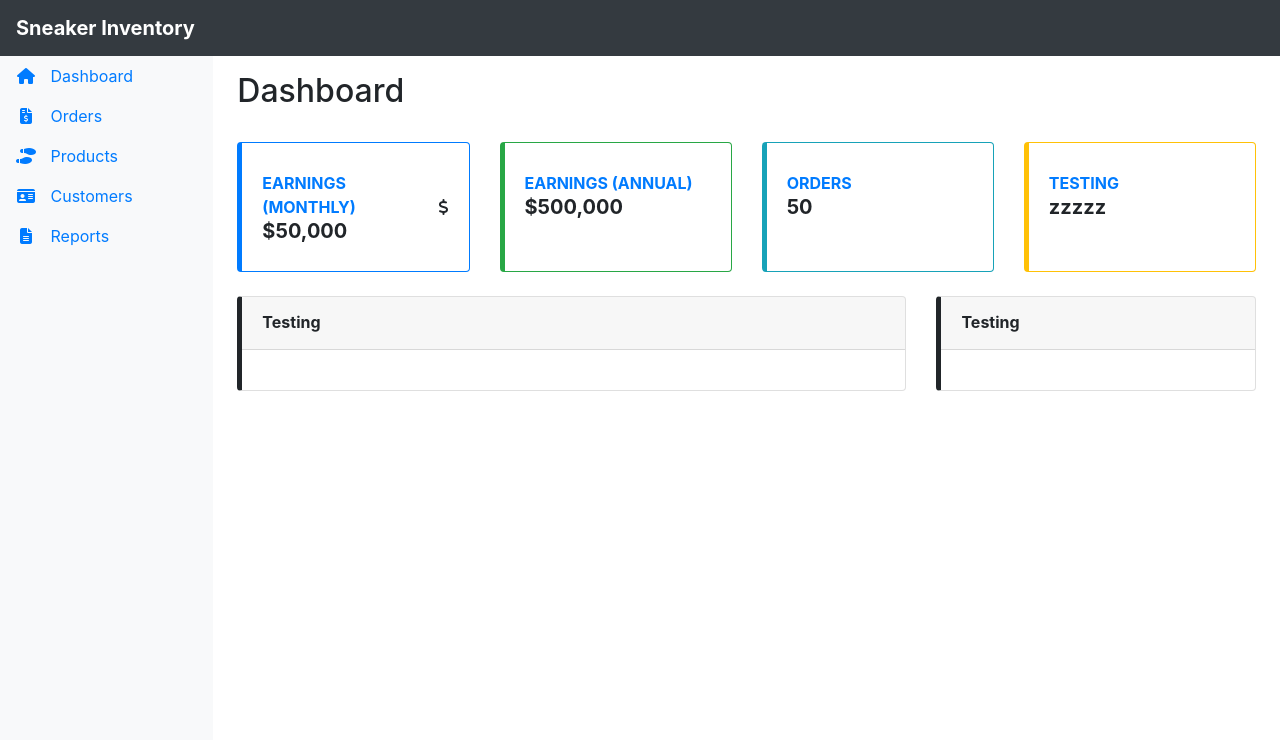
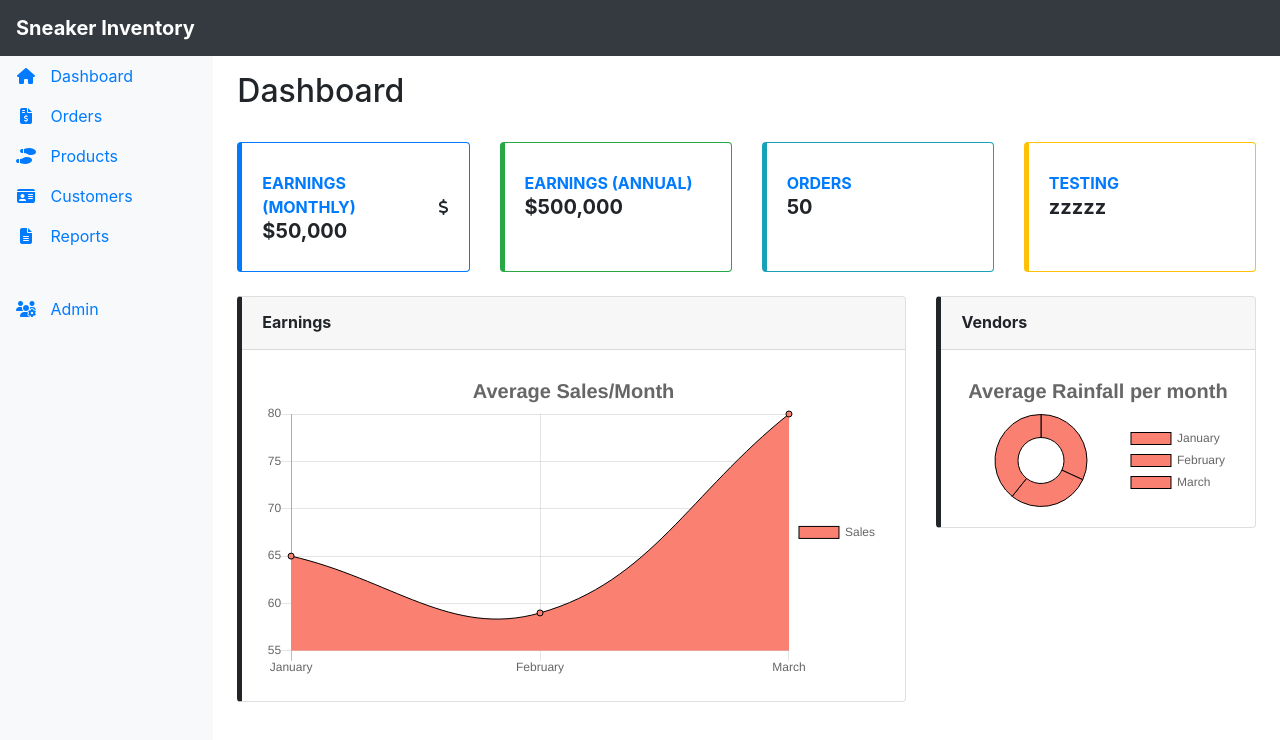
Before and after one commit to resousa/project-2, a React (Create React App) app: page / in a window 1280 px wide. Shown: the top 740 px of the page. Built offline with nearby package versions, Linux system fonts and the light colour scheme.

Commit message:
template graphs, admin

```diff
--- a/src/components/Dashboard.js
+++ b/src/components/Dashboard.js
@@ -1,5 +1,19 @@
 import React from 'react';
 import './Dashboard.css';
+import { Line, Doughnut } from 'react-chartjs-2';
+
+const state = {
+  labels: ['January', 'February', 'March'],
+  datasets: [
+    {
+      label: 'Sales',
+      backgroundColor: 'salmon',
+      borderColor: 'rgba(0,0,0,1)',
+      borderWidth: 1,
+      data: [65, 59, 80]
+    }
+  ]
+};
 
 export default function Dashboard(props) {
   return (
@@ -43,6 +57,12 @@ export default function Dashboard(props) {
                     <i className='fas fa-file-alt fa-fw'></i> Reports
                   </a>
                 </li>
+                <hr className='sidebar-divider'></hr>
+                <li className='nav-item'>
+                  <a className='nav-link' href='http://www.google.com/'>
+                    <i className='fas fa-users-cog'></i> Admin
+                  </a>
+                </li>
               </ul>
             </div>
           </nav>
@@ -65,7 +85,7 @@ export default function Dashboard(props) {
                         </div>
                       </div>
                       <div className='col-auto'>
-                        <i class='fas fa-dollar-sign'></i>
+                        <i className='fas fa-dollar-sign'></i>
                       </div>
                     </div>
                   </div>
@@ -127,17 +147,47 @@ export default function Dashboard(props) {
               <div className='col-xl-8 col-md-7'>
                 <div className='card mb-4'>
                   <div className='card-header py-3 d-flex flex-row align-items-center justify-content-between'>
-                    <h6 className='m-0 font-weight-bold'>Testing</h6>
+                    <h6 className='m-0 font-weight-bold'>Earnings</h6>
                   </div>
-                  <div className='card-body'></div>
+                  <div className='card-body'>
+                    <Line
+                      data={state}
+                      options={{
+                        title: {
+                          display: true,
+                          text: 'Average Sales/Month',
+                          fontSize: 20
+                        },
+                        legend: {
+                          display: true,
+                          position: 'right'
+                        }
+                      }}
+                    />
+                  </div>
                 </div>
               </div>
               <div className='col-xl-4 col-md-5'>
                 <div className='card mb-4'>
                   <div className='card-header py-3 d-flex flex-row align-items-center justify-content-between'>
-                    <h6 className='m-0 font-weight-bold'>Testing</h6>
+                    <h6 className='m-0 font-weight-bold'>Vendors</h6>
                   </div>
-                  <div className='card-body'></div>
+                  <div className='card-body'>
+                    <Doughnut
+                      data={state}
+                      options={{
+                        title: {
+                          display: true,
+                          text: 'Average Rainfall per month',
+                          fontSize: 20
+                        },
+                        legend: {
+                          display: true,
+                          position: 'right'
+                        }
+                      }}
+                    />
+                  </div>
                 </div>
               </div>
             </div>
```
